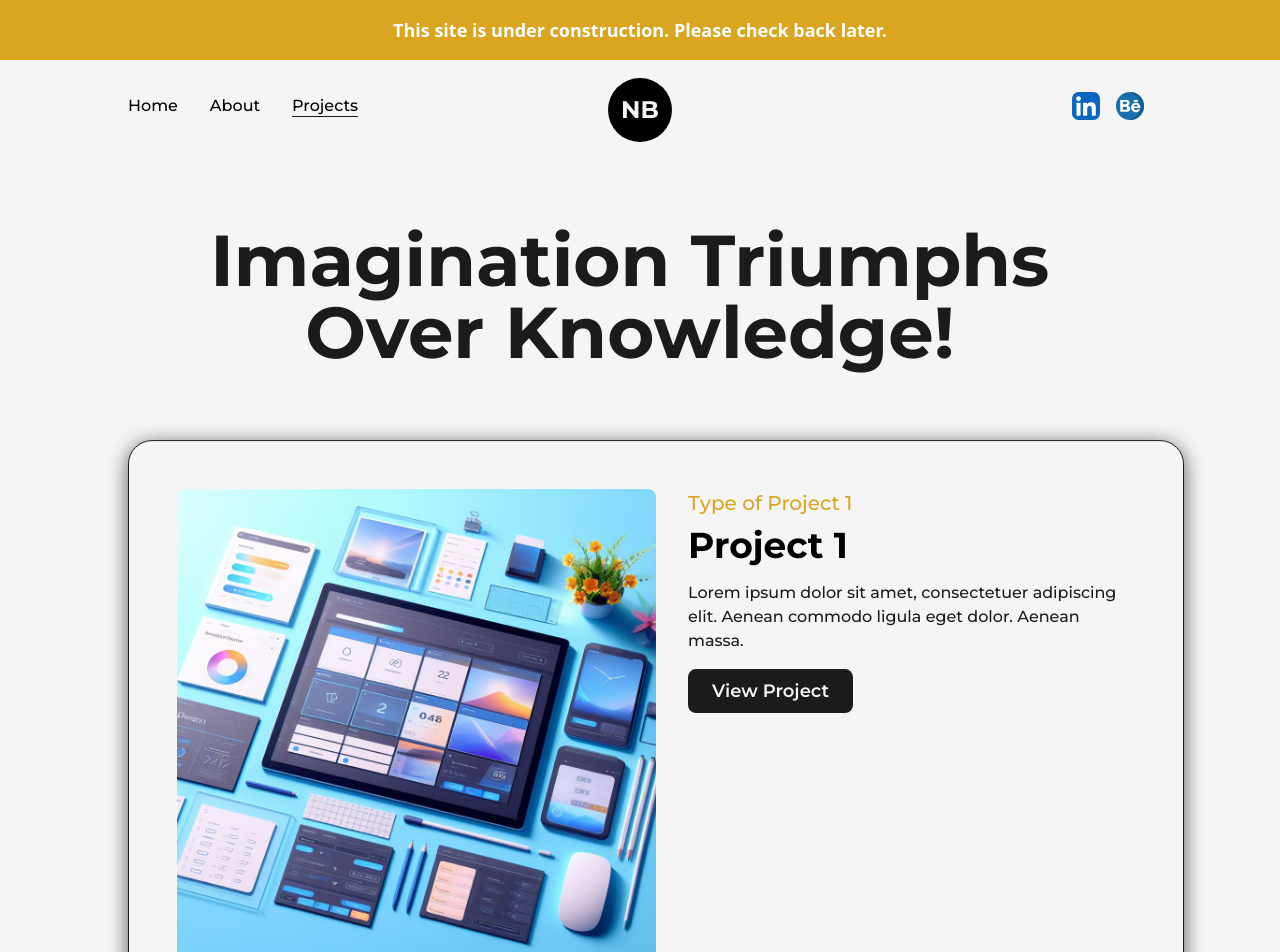
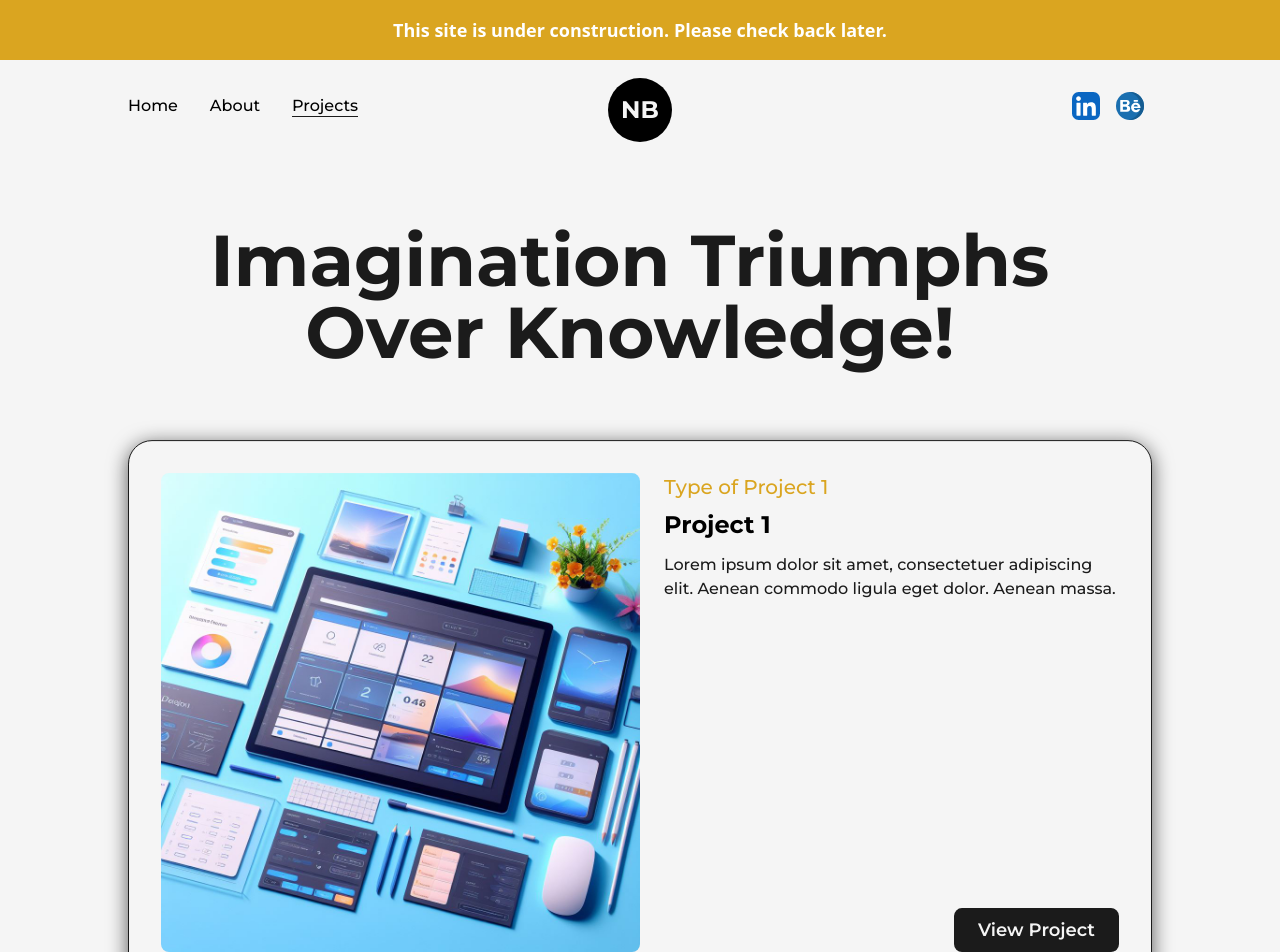
Before and after one commit to natalia-belei/natalia-belei.github.io, a Next.js app in the folder reactportfolio/: page /projects in a window 1280 px wide. Shown: the top 952 px of the page. Built offline with nearby package versions, Linux system fonts and the light colour scheme.

Commit message:
Enhance responsiveness of project preview layout

```diff
--- a/reactportfolio/src/components/ProjectPreview.js
+++ b/reactportfolio/src/components/ProjectPreview.js
@@ -6,15 +6,16 @@ import { projectsPageConfig } from '../../data-config/projects';
 
 const FramerImage = motion(Image);
 
-//TODO: handle diffrent sizes of articles
 export const ProjectPreview = ({ type, title, description, img, link }) => {
     const ref = useRef(null);
     const inView = useInView(ref, { once: true });
 
     return (
-        <motion.article className={`relative w-full flex items-start justify-between
-            rounded-br-2xl rounded-3xl border border-solid border-dark bg-light p-12
-            lg:flex-col lg:p-8 md:p-6 xs:rounded-2xl xs:rounded-br-3xl xs:p-4`}
+        <motion.article className={`relative w-full h-full flex
+            rounded-br-2xl rounded-3xl border border-solid border-dark bg-light
+            p-10 3xl:p-8 lg:p-8 md:p-6 xs:p-4
+            lg:flex-col lg:h-auto
+            xs:rounded-2xl xs:rounded-br-3xl`}
             style={{ boxShadow: '0px 4px 20px rgba(0, 0, 0, 0.65)' }}
             ref={ref}
             initial={{ y: 200, opacity: 1 }}
@@ -24,7 +25,7 @@ export const ProjectPreview = ({ type, title, description, img, link }) => {
             <Link href={link} className='w-1/2 cursor-pointer overflow-hidden rounded-lg
                 lg:w-full'>
                 <div className="h-full  pb-[100%] relative">
-                    <FramerImage src={img} alt={title} fill="responsive" style={{ objectFit: 'contain' }}
+                    <FramerImage src={img} alt={title} fill="responsive" style={{ objectFit: 'cover' }}
                         whileHover={{ scale: 1.05 }}
                         transition={{ duration: 0.2 }}
                         priority={true}
@@ -33,24 +34,24 @@ export const ProjectPreview = ({ type, title, description, img, link }) => {
                 </div>
             </Link>
 
-            <div className='w-1/2 flex flex-col items-start justify-between pl-8 h-full
-                lg:w-full lg:pl-0 lg:pt-8 md:pt-6 sm:pt-4'>
+            <div className='w-1/2 flex flex-col items-start justify-start pl-8 h-full
+                3xl:pl-6 lg:w-full lg:pl-0 lg:pt-8 md:pt-6 sm:pt-4'>
 
                 <span className='text-primary font-medium text-xl
                         md:text-lg sm:text-base'>
                     {type}
                 </span>
                 <Link href={link} className='hover:underline underline-offset-2'>
-                    <h2 className='my-2 w-full text-left text-4xl font-bold
-                            lg:text-3xl md:text-2xl sm:my-1 sm:text-xl xs:text-lg'>
+                    <h2 className='my-2 w-full text-left text-2xl font-bold
+                        sm:my-1 sm:text-xl xs:text-lg'>
                         {title}
                     </h2>
                 </Link>
-                <p className='my-2 font-medium text-dark
+                <p className='my-1 font-medium text-dark
                     sm:my-0 xs:text-sm'>
                     {description}
                 </p>
-                <div className='my-2 flex'>
+                <div className='h-full flex flex-col justify-end self-end mt-4'>
                     <Link href={link}
                         className='rounded-lg bg-dark text-light p-2 px-6 text-lg font-semibold
                             md:px-4 sm:px-3 sm:text-base xs:text-sm'>
--- a/reactportfolio/src/pages/projects/index.js
+++ b/reactportfolio/src/pages/projects/index.js
@@ -19,7 +19,7 @@ const index = () => {
                     <AnimatedText text={projectsPageConfig.mainTitle} className='mb-16 md:mb-8 sm:mb-6' />
 
                     <div className='grid grid-cols-12 gap-24 mb-8
-                        xl:gap-x-16 lg:gap-x-8 sm:gap-x-0 sm:gap-y-16'>
+                        3xl:gap-16 xl:gap-x-16 lg:gap-x-8 sm:gap-x-0 sm:gap-y-16'>
                         {projectsData.map((project, index) =>
                             <div key={index} className={`${index % 2 === 0 && index === projectsData.length - 1 ? 'col-span-12' : 'col-span-6'}
                                 2xl:col-span-12`}>
--- a/reactportfolio/tailwind.config.js
+++ b/reactportfolio/tailwind.config.js
@@ -26,23 +26,13 @@ module.exports = {
       },
     },
     screens: {
+      "3xl": { max: "1919px" },
       "2xl": { max: "1535px" },
-      // => @media (max-width: 1535px) { ... }
-
       xl: { max: "1279px" },
-      // => @media (max-width: 1279px) { ... }
-
       lg: { max: "1023px" },
-      // => @media (max-width: 1023px) { ... }
-
       md: { max: "767px" },
-      // => @media (max-width: 767px) { ... }
-
       sm: { max: "639px" },
-      // => @media (max-width: 639px) { ... }
-
       xs: { max: "479px" },
-      // => @media (max-width: 479px) { ... }
     },
     animation: {
       'spin-slow': 'spin 6s linear infinite',
```
